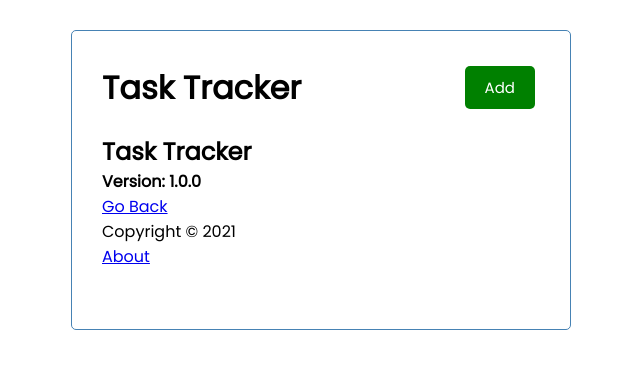
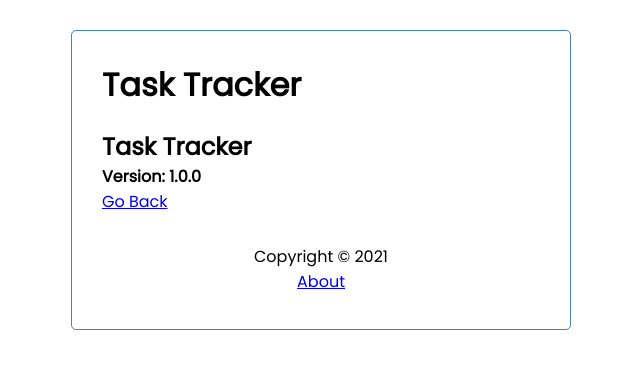
Before and after one commit to austinnguyen00/task-tracker-angular, an Angular app: page /about in a window 1280 px wide. Shown: the top 368 px of the page, without its empty margins (319-959 px from the left). Built offline with nearby package versions, Linux system fonts and the light colour scheme.

Commit message:
Adding logic to only show add task button in the homepage

```diff
--- a/src/app/components/footer/footer.component.scss
+++ b/src/app/components/footer/footer.component.scss
@@ -0,0 +1,4 @@
+footer {
+  margin-top: 30px;
+  text-align: center;
+}
--- a/src/app/components/header/header.component.html
+++ b/src/app/components/header/header.component.html
@@ -1,6 +1,7 @@
 <header>
   <h1>{{ title }}</h1>
   <app-button
+    *ngIf="hasRoute('/')"
     color="{{ showAddTask ? 'red' : 'green' }}"
     text="{{ showAddTask ? 'Close' : 'Add' }}"
     (btnClick)="toggleAddTask()"
--- a/src/app/components/header/header.component.ts
+++ b/src/app/components/header/header.component.ts
@@ -1,6 +1,7 @@
 import { Component } from '@angular/core';
 import { UiService } from 'src/app/services/ui.service';
 import { Subscription } from 'rxjs';
+import { Router } from '@angular/router';
 
 @Component({
   selector: 'app-header',
@@ -12,11 +13,15 @@
   showAddTask: boolean = false;
   subscription: Subscription;
 
-  constructor(private uiService: UiService) {
+  constructor(private uiService: UiService, private router: Router) {
     this.subscription = this.uiService.onToggle().subscribe(value => this.showAddTask = value)
   }
 
   toggleAddTask() {
     this.uiService.toggleAddTask();
   }
+
+  hasRoute(route: string) {
+    return this.router.url === route;
+  }
 }
```
